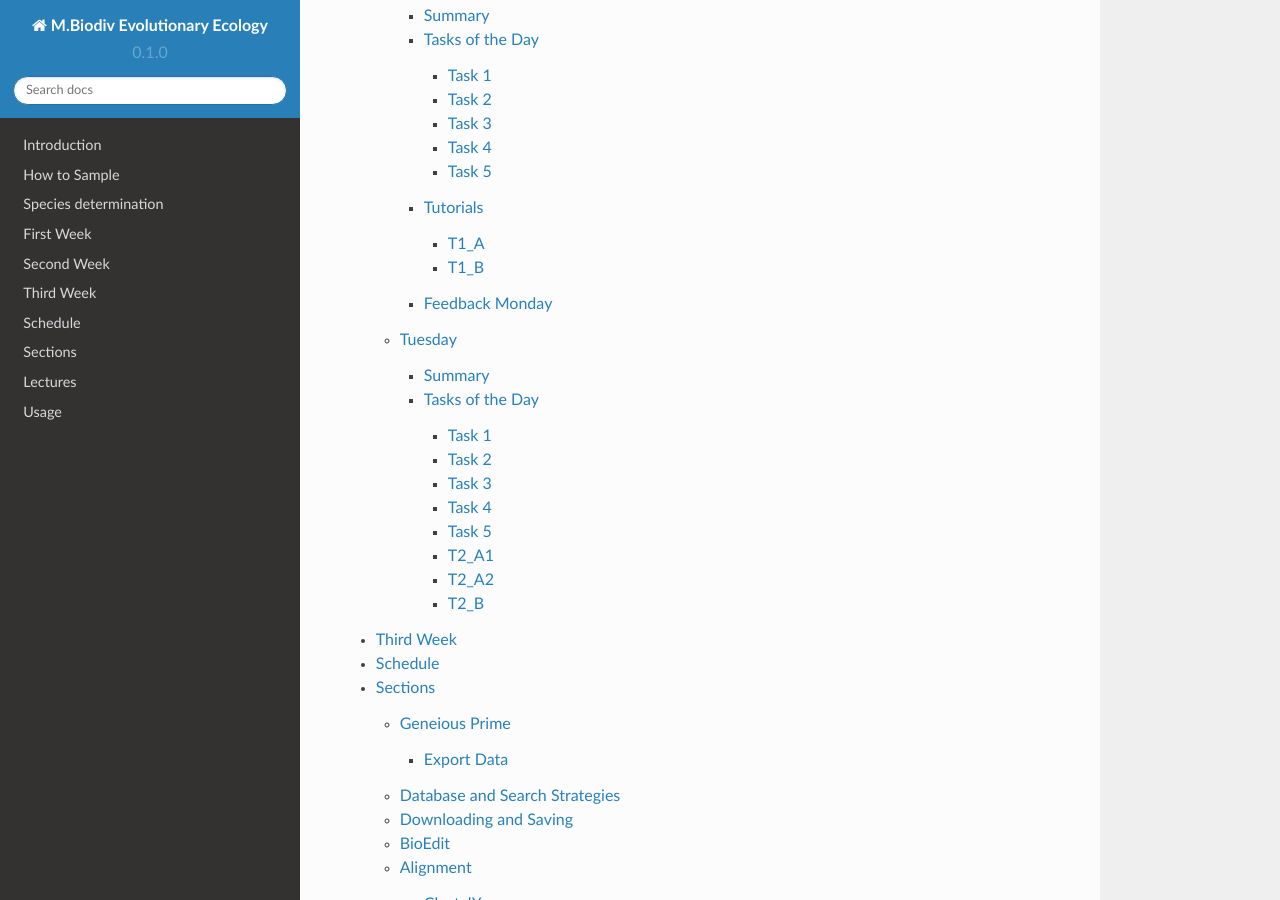
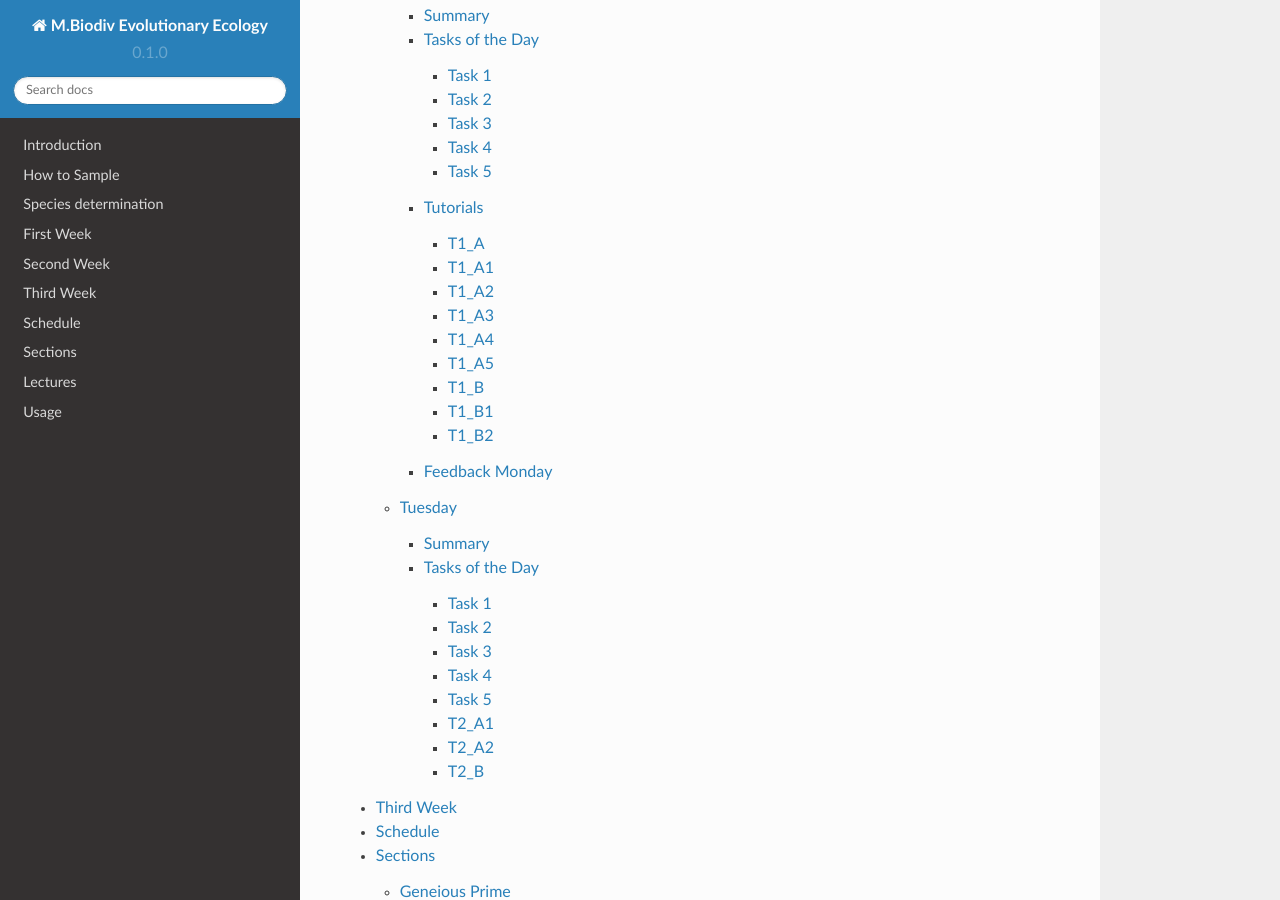
Before and after one commit to bheimbu/evolutionary_ecology, a Sphinx documentation site: the page built from docs/source/index.rst, in a window 1280 px wide and 900 px high, scrolled down 1691 px. Built offline with Sphinx 7.4.7 and the Read the Docs theme 2.0.0, drawn with Linux system fonts in a browser that asks for light colours.

```diff
--- a/docs/source/second_week.rst
+++ b/docs/source/second_week.rst
@@ -112,13 +112,17 @@ Please create a folder on your USB Stick or under C:/ on your ⊞ Win hard drive
 .. attention::
   Never use space or special characters (e.g., ``ä``, ``.``, ``:``) in sequence or file names; always separate words with underscores ``_``. Most sequence editors and phylogenetic programs are very sensitive when it comes to sequence names and file formats. You will save a lot of time, if your file names are compatible right from the start.
 
-**T1_A1**
+.. _T1_A1:
+T1_A1
+"""""
 
 .. important::
   - Open GenBank and select the 'Nucleotide' database in your web browser of choice.
   - Bookmark the page.
 
-**T1_A2**
+.. _T1_A2:
+T1_A2
+"""""
 
 .. important::
   - Download sequences from NCBI with following accession numbers (click `here <https://owncloud.gwdg.de/index.php/s/4AgQzz4MhNtuCRf>`_) as separate sequence files in FASTA format.
@@ -126,7 +130,9 @@ Please create a folder on your USB Stick or under C:/ on your ⊞ Win hard drive
   - Read the 'Source Organism' section of the entry and enter the species' names and the major taxonomic group to which they belong (Brachypylina, Desmonomata, Enarthronota, Mixonomata, Palaeosomata, Parhyposomata) in the spreadsheet that contains the accession numbers.
   - Upload your results `here <https://owncloud.gwdg.de/index.php/s/sMMflDL2wJxGJv2>`_.
 
-**T1_A3**
+.. _T1_A3:
+T1_A3
+"""""
 
 .. important::
   - Draw a phylogenetic tree of the six major groups of Oribatida.
@@ -134,9 +140,9 @@ Please create a folder on your USB Stick or under C:/ on your ⊞ Win hard drive
 
   Take a picture of your drawing and upload it `here <https://owncloud.gwdg.de/index.php/s/OA626D9jAiUfDrP>`_.
 
-
-
-**T1_A4**
+.. _T1_A4:
+T1_A4
+"""""
 
 .. important::
   - Download the 18S gene for all taxa from A2 from GenBank. Use the Clipboard option to save all sequences in a single file.
@@ -149,7 +155,9 @@ Please create a folder on your USB Stick or under C:/ on your ⊞ Win hard drive
 .. tip::
   A rule of thumb: If two or more sequences are available for a species, always choose the longest sequence.
 
-**T1_A5**
+.. _T1_A5:
+T1_A5
+"""""
 
 .. important::
   - What do you consider the key benefits of an online database?
@@ -161,7 +169,8 @@ T1_B
 """"
 
 .. _T1_B1:
-**T1_B1**
+T1_B1
+"""""
 
 .. important::
   - Open all sequences from exercise **T1_A2** in a single window in :re:`Bioedit` ('Import' → 'Sequence alignment file').
@@ -172,7 +181,8 @@ T1_B
   Never use special characters and spaces to separate words, always use underscores ``_``.
 
 .. _T1_B2:
-**T1_B2**
+T1_B2
+"""""
 
 .. important::
   - Open the file ``T1A4_Oribatida_18S.fas`` from **T1_A4** with your local text editor of choice (e.g. Notepad++, Editor).
```
